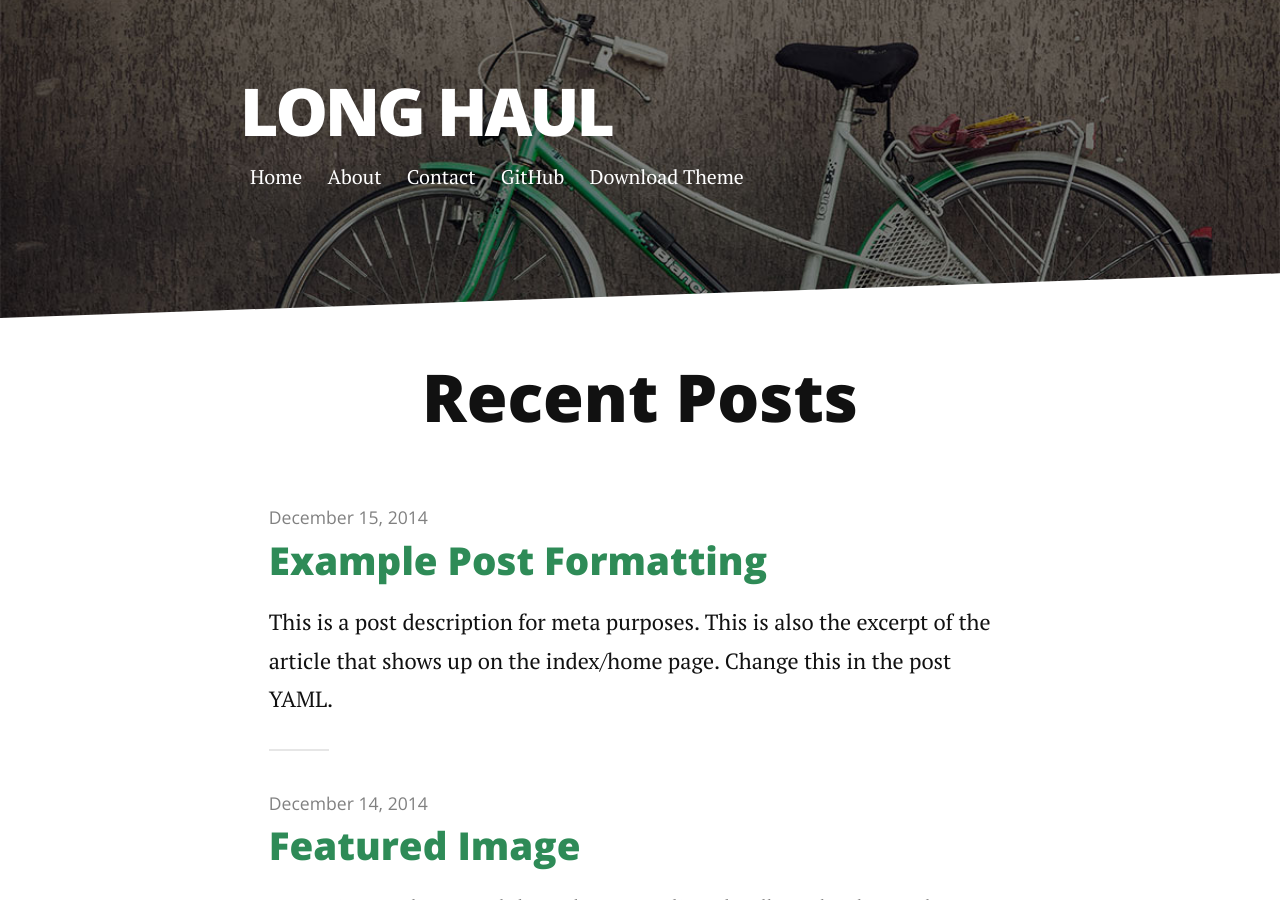
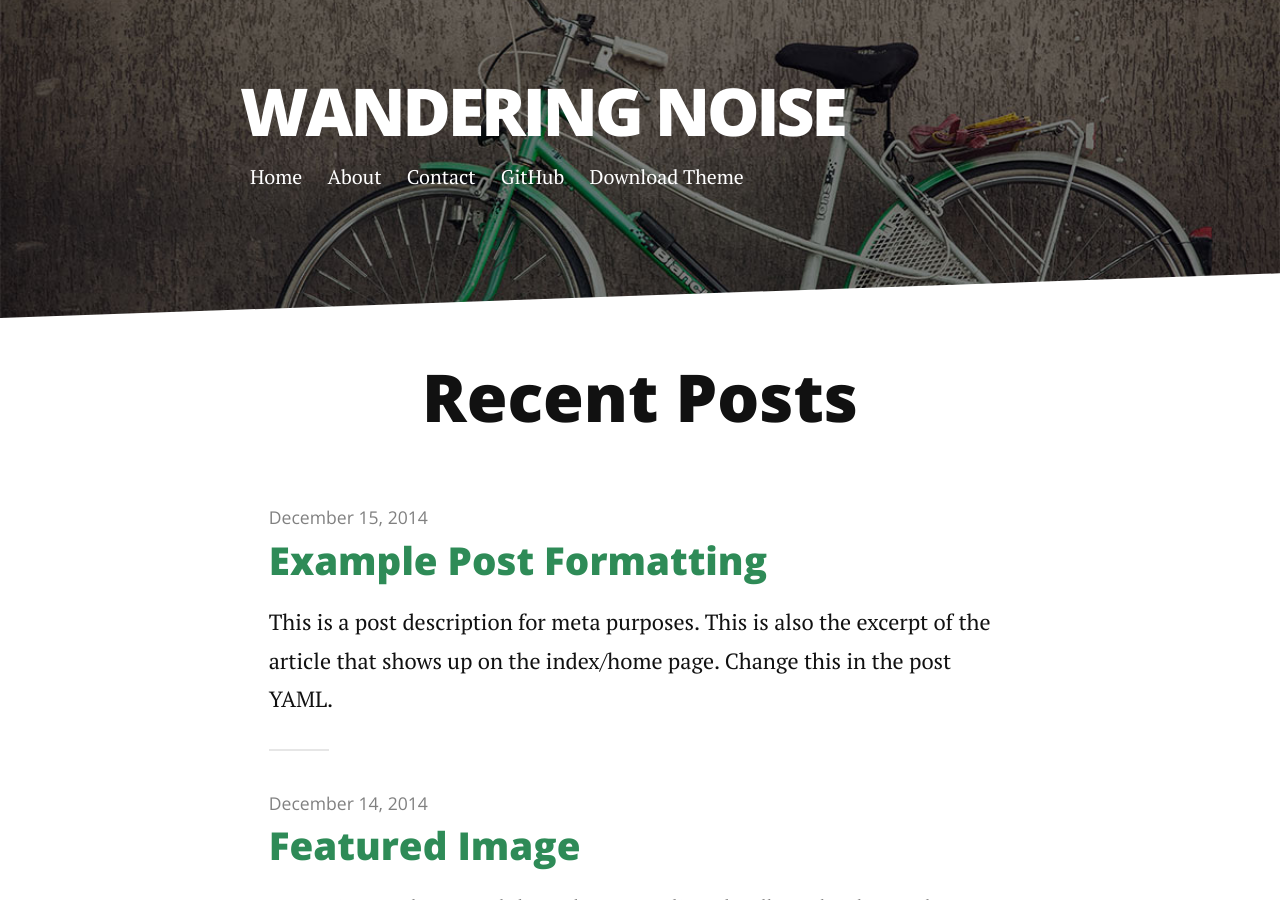
Before and after one commit to wanderingnoise/wanderingnoise.github.io, a Jekyll site: the page built from index.html, in a window 1280 px wide and 900 px high. Built offline with Jekyll 4.4.1, drawn with Linux system fonts in a browser that asks for light colours; nearby versions of some CDN libraries; the list of posts is cut into pages by our own code; some of the changed lines change nothing that is shown.

Commit message:
Update _config.yml

```diff
--- a/_config.yml
+++ b/_config.yml
@@ -1,7 +1,7 @@
-title: Long Haul
-description: Long Form Jekyll theme built with SASS / COMPASS / SUSY
+title: wandering noise
+description: finding for the signal
 
-url: https://long-haul.netlify.app
+url: https://wanderingnoise.com
 paginate_path: "blog/page:num/"
 permalink: blog/:title/
 
@@ -22,13 +22,13 @@ navigation:
     url: /contact
 
 social:
-  github: brianmaierjr
-  twitter: brianmaierjr
-  facebook: brianmaierjr
-  email: brimaidesigns@gmail.com
-  linkedin: brianmaierjr
+  github: wanderingnoise
+  twitter: wanderingnoise
+  facebook: wanderingnoise
+  email: hello@wanderingnoise.com
+  linkedin: wanderingnoise
 
 google_analytics: "UA-58263416-1"
 
 disqus:
-    shortname: brianmaierjr
+    shortname: wanderingnoise
```
